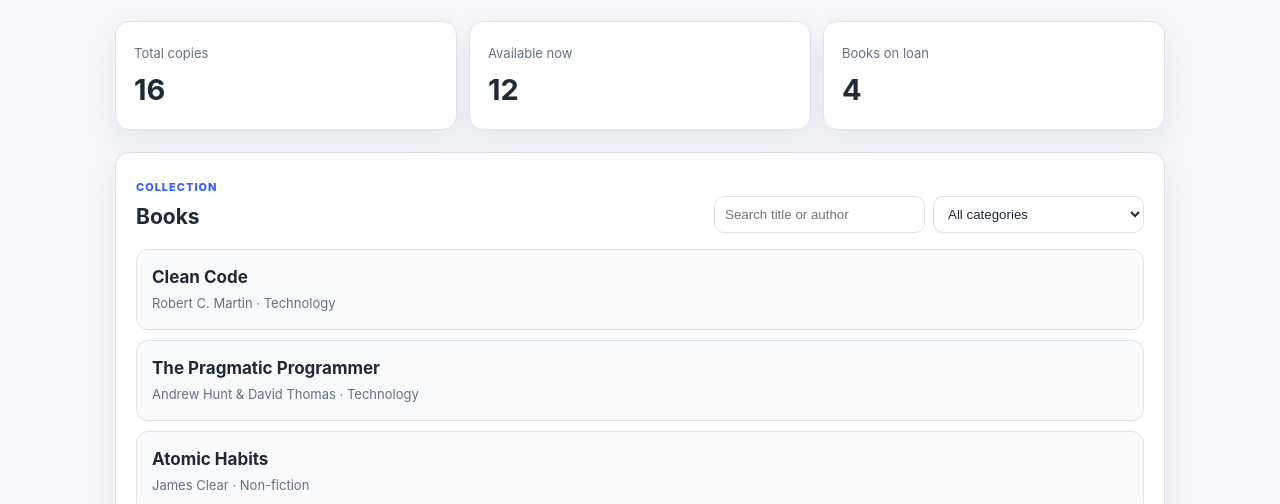
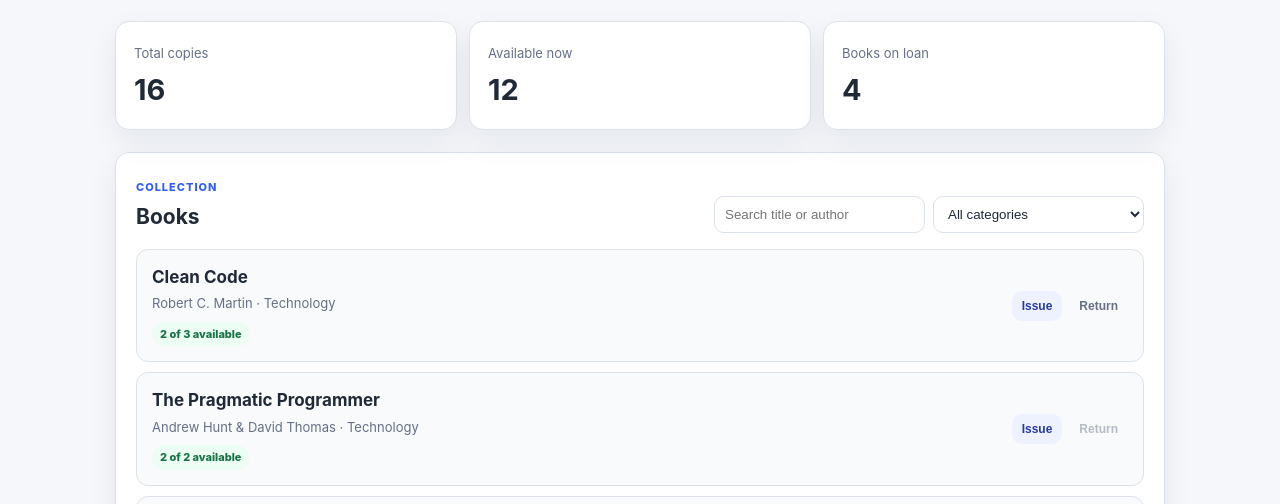
Before and after one commit to JainishK7/Openshelf, a plain HTML site: page index.html in a window 1280 px wide. Shown: the part 296-800 px from the top of the page. Drawn offline with Linux system fonts and the light colour scheme.

Commit message:
feat: add issue and return tracking

```diff
--- a/css/styles.css
+++ b/css/styles.css
@@ -186,3 +186,44 @@ body {
     width: 100%;
   }
 }
+
+.status {
+  display: inline-flex;
+  margin-top: 8px;
+  padding: 4px 8px;
+  border-radius: 999px;
+  font-size: 11px;
+  font-weight: 800;
+}
+
+.status.available { color: var(--green); background: #ecfdf3; }
+.status.out { color: var(--red); background: #fef3f2; }
+
+.book-card {
+  display: grid;
+  grid-template-columns: 1fr auto;
+  gap: 14px;
+}
+
+.card-actions {
+  display: flex;
+  align-items: center;
+  gap: 7px;
+}
+
+.button {
+  border: 0;
+  border-radius: 10px;
+  padding: 9px 13px;
+  font-size: 12px;
+  font-weight: 800;
+}
+
+.button:disabled { cursor: not-allowed; opacity: .45; }
+.button-secondary { background: #eef2ff; color: #253aa3; }
+.button-ghost { background: transparent; color: var(--muted); }
+.button-small { padding: 8px 10px; }
+
+@media (max-width: 700px) {
+  .book-card { grid-template-columns: 1fr; }
+}
--- a/js/app.js
+++ b/js/app.js
@@ -36,8 +36,17 @@ function renderBooks() {
   bookList.innerHTML = visibleBooks.length
     ? visibleBooks.map((book) => `
       <article class="book-card">
-        <h4 class="book-title">${book.title}</h4>
-        <p class="book-meta">${book.author} · ${book.category}</p>
+        <div>
+          <h4 class="book-title">${book.title}</h4>
+          <p class="book-meta">${book.author} · ${book.category}</p>
+          <span class="status ${book.copies - book.borrowed ? "available" : "out"}">
+            ${book.copies - book.borrowed ? `${book.copies - book.borrowed} of ${book.copies} available` : "All copies are on loan"}
+          </span>
+        </div>
+        <div class="card-actions">
+          <button class="button button-secondary button-small" data-action="issue" data-id="${book.id}" ${book.borrowed >= book.copies ? "disabled" : ""}>Issue</button>
+          <button class="button button-ghost button-small" data-action="return" data-id="${book.id}" ${book.borrowed === 0 ? "disabled" : ""}>Return</button>
+        </div>
       </article>
     `).join("")
     : '<div class="empty-state">No books match the current filters.</div>';
@@ -59,3 +68,22 @@ categoryFilter.addEventListener("change", renderBooks);
 renderCategories();
 renderBooks();
 renderStats();
+
+bookList.addEventListener("click", (event) => {
+  const button = event.target.closest("button[data-action]");
+  if (!button) return;
+
+  const book = books.find((item) => item.id === Number(button.dataset.id));
+  if (!book) return;
+
+  if (button.dataset.action === "issue" && book.borrowed < book.copies) {
+    book.borrowed += 1;
+  }
+
+  if (button.dataset.action === "return" && book.borrowed > 0) {
+    book.borrowed -= 1;
+  }
+
+  renderBooks();
+  renderStats();
+});
```
